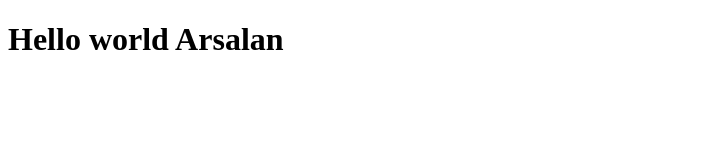
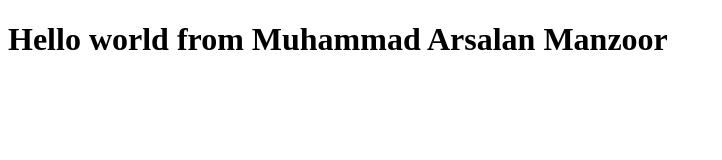
Before and after one commit to arsalan98m/bootcamp, a plain HTML site: page index.html in a window 1280 px wide. Shown: the whole page, without its empty margins (0-722 px from the left). Drawn offline with Linux system fonts and the light colour scheme.

Commit message:
Updated index.html file

```diff
--- a/index.html
+++ b/index.html
@@ -6,6 +6,6 @@
     <title>Document</title>
   </head>
   <body>
-    <h1>Hello world Arsalan</h1>
+    <h1>Hello world from Muhammad Arsalan Manzoor</h1>
   </body>
 </html>
```
